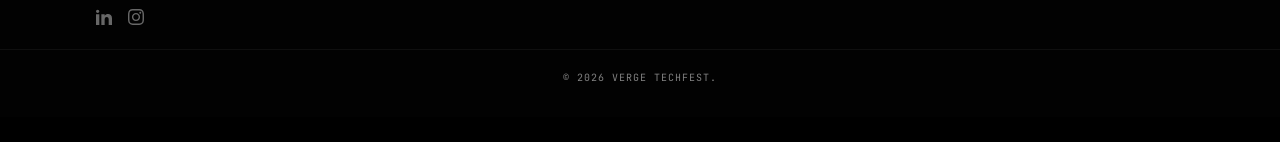
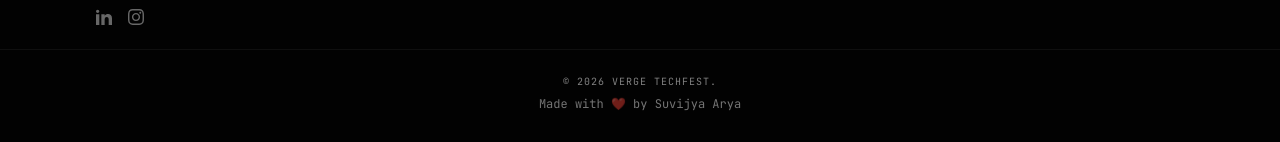
Before and after one commit to suvijya/vergefront, a React (Vite) app: page / in a window 1280 px wide. Shown: the part 7154-7296 px from the top of the page. Before the commit the page ends 7271 px from the top, so only its background shows below. Built offline with nearby package versions, Linux system fonts and the light colour scheme.

Commit message:
Update Footer.tsx

```diff
--- a/src/sections/Footer.tsx
+++ b/src/sections/Footer.tsx
@@ -142,9 +142,12 @@ export default function Footer({
             {/* Bottom Bar */}
             <div className="relative z-10 w-full px-6 md:px-12 lg:px-16 xl:px-24 border-t border-white/[0.05] mt-6 pt-5">
                 <div className="flex flex-col sm:flex-row justify-center items-center w-full gap-3">
-                    {/* Copyright */}
-                    <div className="text-[10px] tracking-[0.1em] text-white/50 font-mono flex uppercase text-center">
-                        <span>© 2026 VERGE TECHFEST.</span>
+                    {/* Copyright & Maker */}
+                    <div className="text-[10px] tracking-[0.1em] text-white/50 font-mono flex flex-col items-center justify-center text-center gap-1.5 mt-1">
+                        <span className="uppercase">© 2026 VERGE TECHFEST.</span>
+                        <a href="https://www.linkedin.com/in/suvijya-arya-564404325/" target="_blank" rel="noopener noreferrer" className="normal-case tracking-normal opacity-90 text-[12px] hover:text-white transition-colors">
+                            Made with ❤️ by Suvijya Arya
+                        </a>
                     </div>
                 </div>
             </div>
```
